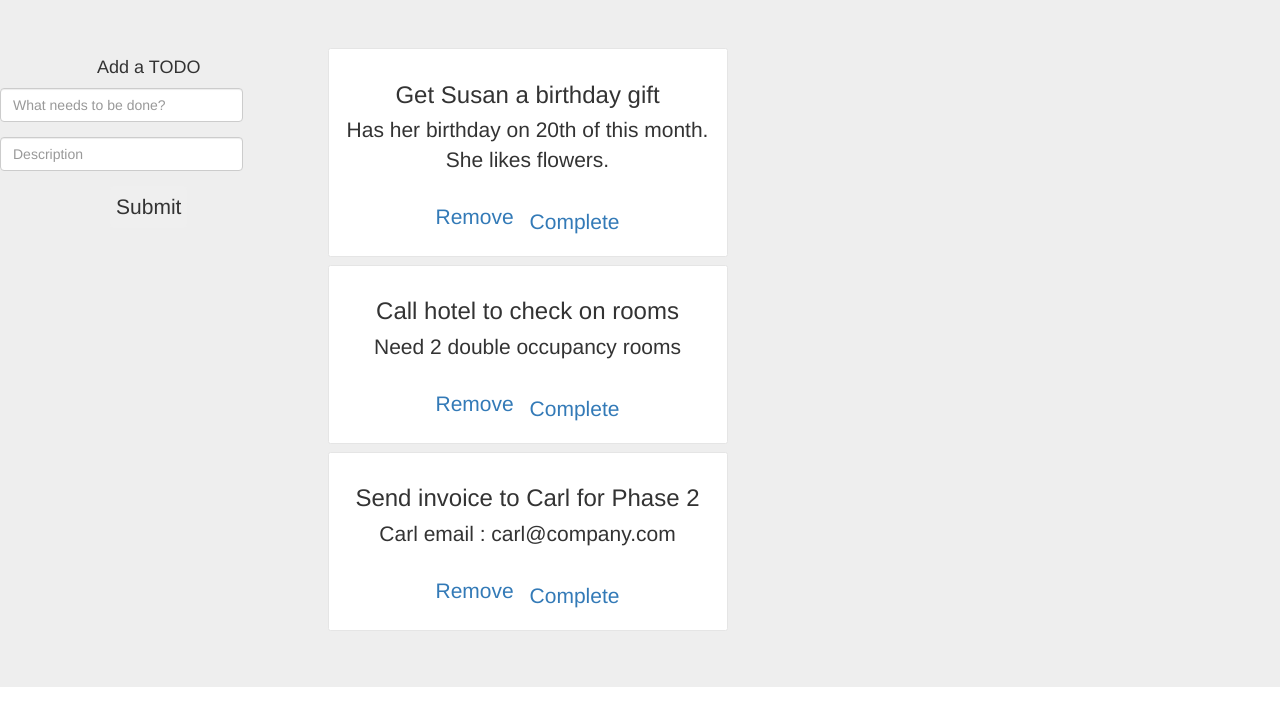
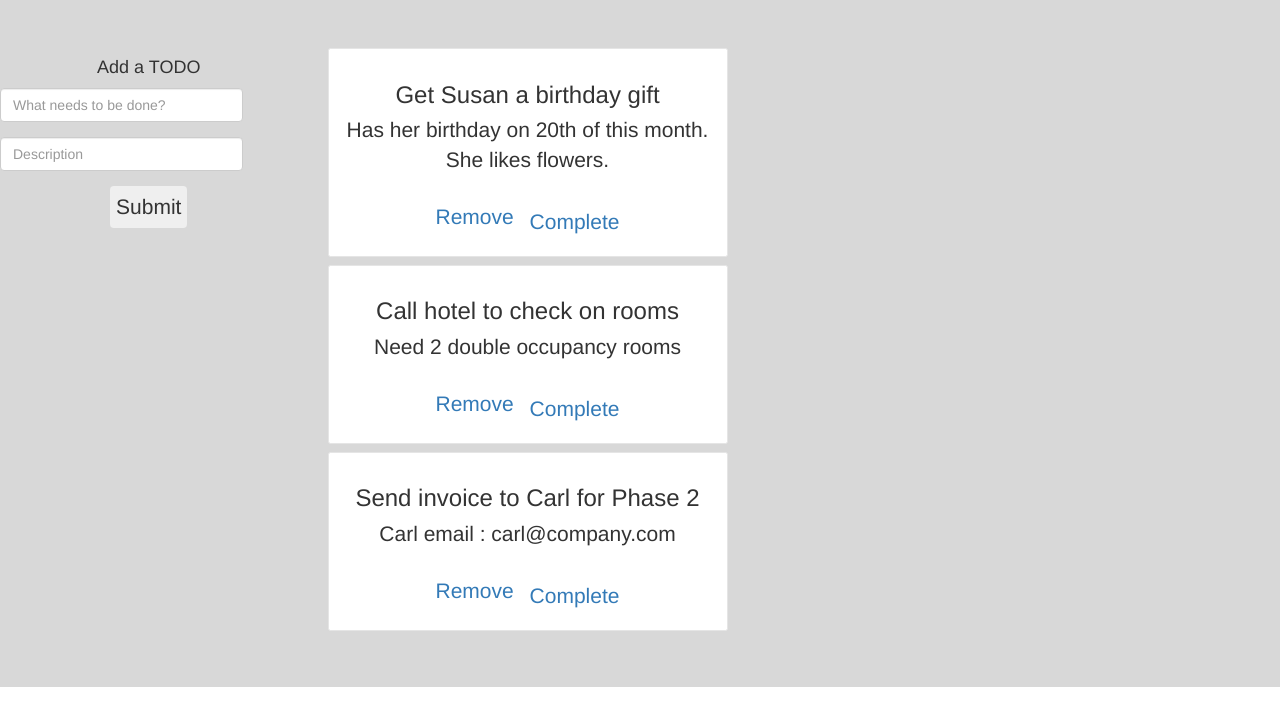
Before and after one commit to pragatir/angular-training-2016, a website: page simple-todo/index.html in a window 1280 px wide. Drawn offline with nearby package versions, Linux system fonts and the light colour scheme.

Commit message:
Changed the bg color

```diff
--- a/simple-todo/index.html
+++ b/simple-todo/index.html
@@ -10,7 +10,7 @@
   </head>
   <body ng-app="todoApp">
 
-    <div class="jumbotron" ng-controller="MainCtrl">
+    <div class="jumbotron" ng-controller="MainCtrl" style="background-color: #D8D8D8">
     	<div class="row">
     		<div class="col-sm-2 col-md-5 col-lg-3">
 
```
